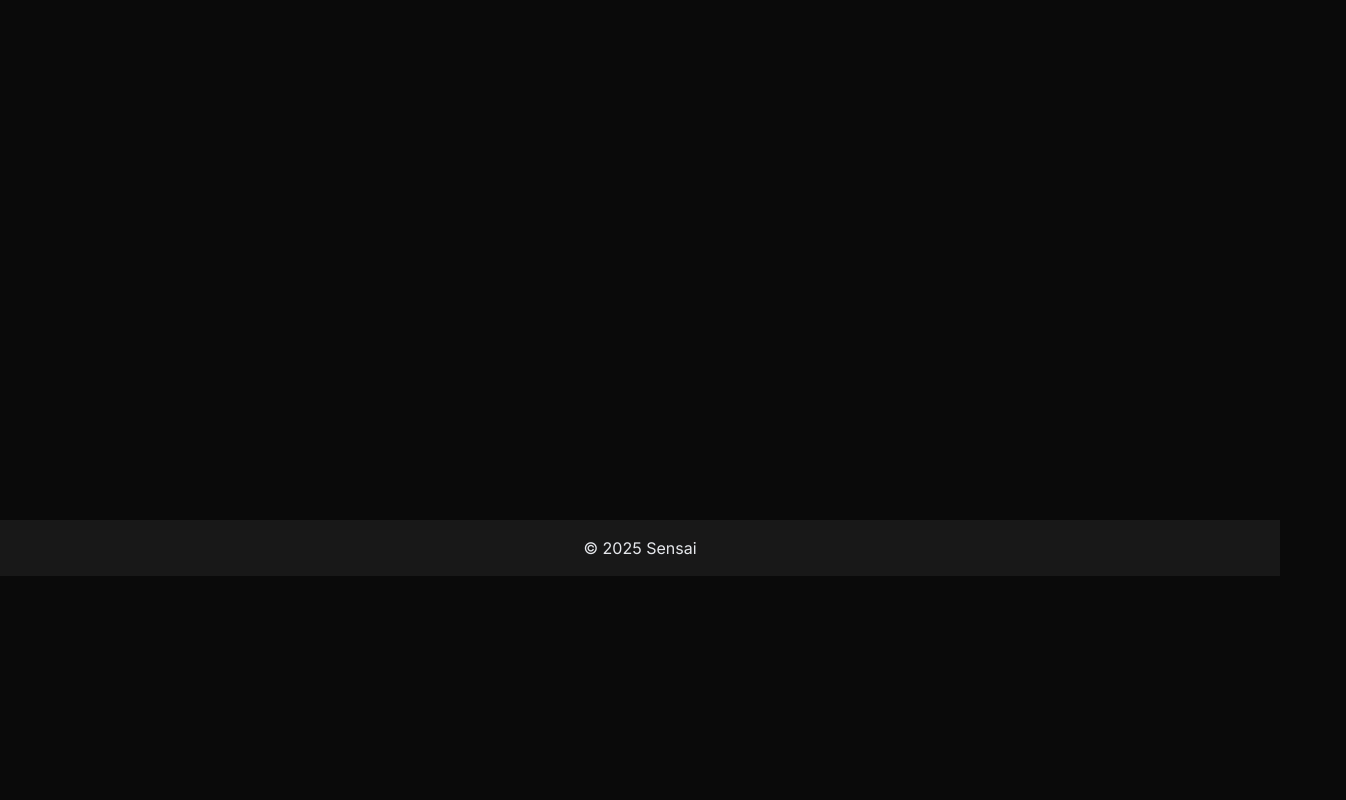
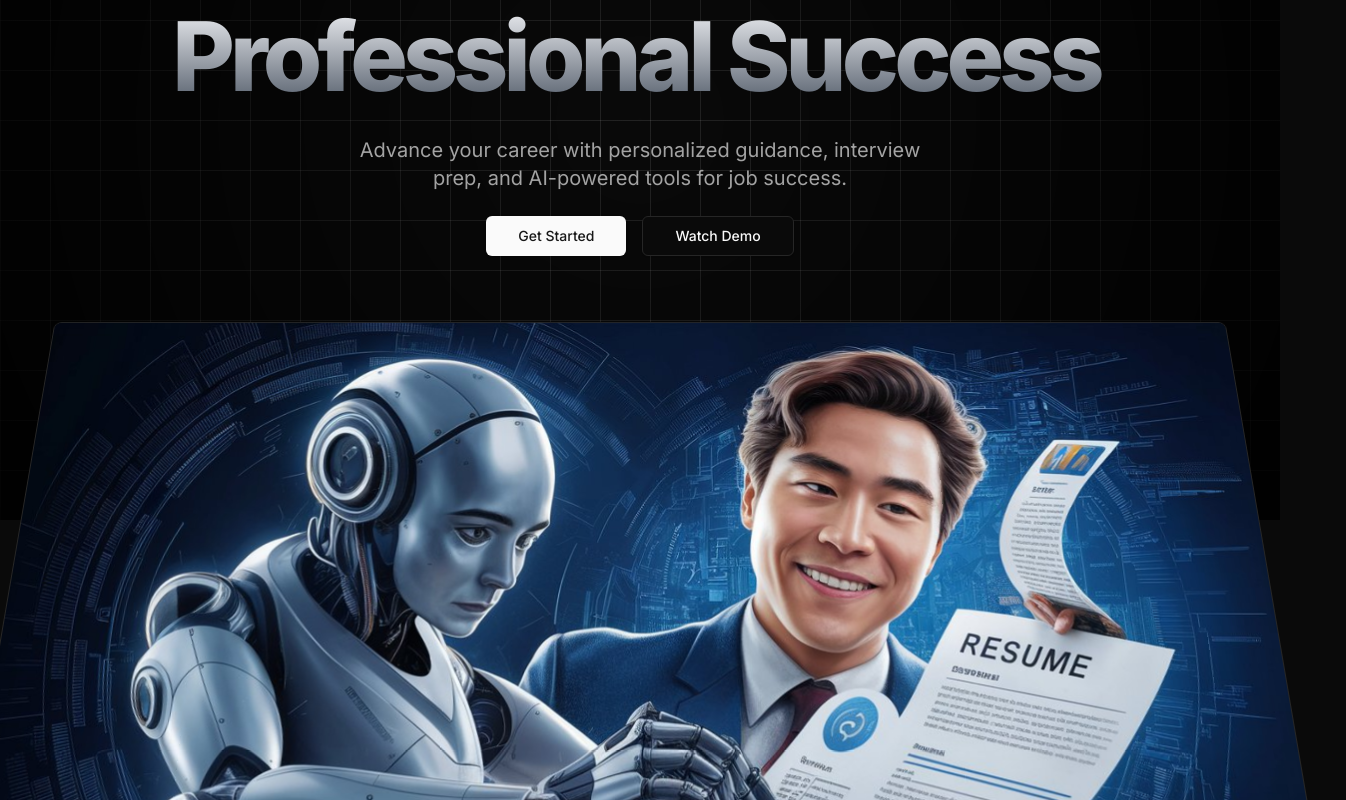
Before and after one commit to TechBot505/PrepXpert, a Next.js app: page / in a window 1280 px wide. Shown: the part 280-1080 px from the top of the page, 1346 px wide, since content can reach past the window. Before the commit the page ends 856 px from the top, so only its background shows below. Built offline with nearby package versions, Linux system fonts and the light colour scheme; no server answers.

Commit message:
Created Landing Page's Hero Section

```diff
--- a/app/globals.css
+++ b/app/globals.css
@@ -70,3 +70,54 @@
     @apply bg-background text-foreground;
   }
 }
+
+@layer utilities {
+  .gradient {
+    @apply bg-gradient-to-b from-gray-400 via-gray-200 to-gray-600;
+  }
+  .gradient-title {
+    @apply gradient font-extrabold tracking-tighter text-transparent bg-clip-text pb-2 pr-2;
+  }
+}
+
+.hero-image-wrapper {
+  perspective: 1000px;
+}
+
+.hero-image {
+  /* transform: rotateX(20deg) scale(0.9) translateY(-50); */
+  transform: rotateX(15deg) scale(1);
+  transition: transform 0.5s ease-out;
+  will-change: transform;
+}
+
+.hero-image.scrolled {
+  transform: rotateX(0deg) scale(1) translateY(40px);
+}
+
+.grid-background {
+  position: fixed;
+  top: 0;
+  left: 0;
+  width: 100%;
+  height: 100%;
+  background: linear-gradient(
+      to right,
+      rgba(255, 255, 255, 0.1) 1px,
+      transparent 1px
+    ),
+    linear-gradient(to bottom, rgba(255, 255, 255, 0.1) 1px, transparent 1px);
+  background-size: 50px 50px;
+  pointer-events: none;
+  z-index: -1;
+}
+
+.grid-background::before {
+  content: "";
+  position: absolute;
+  top: 0;
+  left: 0;
+  width: 100%;
+  height: 100%;
+  background: radial-gradient(circle, transparent, rgba(0, 0, 0, 0.9));
+}
--- a/app/page.js
+++ /dev/null
@@ -1,10 +0,0 @@
-import { Button } from "@/components/ui/button";
-
-export default function Home() {
-  return (
-    <div>
-      <h1>Home</h1>
-      <Button>Click me</Button>
-    </div>
-  );
-}
--- /dev/null
+++ b/app/page.jsx
@@ -0,0 +1,11 @@
+import HeroSection from "@/components/hero";
+
+export default function Home() {
+  return (
+    <div>
+      <div className="grid-background"></div>
+
+      <HeroSection />
+    </div>
+  );
+}
--- /dev/null
+++ b/components/hero.jsx
@@ -0,0 +1,73 @@
+"use client";
+import Link from 'next/link';
+import React, { useEffect, useRef } from 'react'
+import { Button } from './ui/button';
+import Image from 'next/image';
+
+const HeroSection = () => {
+
+    const imageRef = useRef(null);
+
+    useEffect(() => {
+        const imageElement = imageRef.current;
+
+        const handleScroll = () => {
+            const scrollPosition = window.scrollY;
+            const scrollThreshold = 100;
+            if(scrollPosition > scrollThreshold) {
+                imageElement.classList.add('scrolled');
+            } else {
+                imageElement.classList.remove('scrolled');
+            }
+        };
+
+        window.addEventListener('scroll', handleScroll);
+        return () => {
+            window.removeEventListener('scroll', handleScroll);
+        };
+    }, []);
+
+  return (
+    <section className='w-full pt-36 md:pt-48 pb-10'>
+        <div className='space-y-6 text-center'>
+            <div className='space-y-6 mx-auto'>
+                <h1 className='text-5xl font-bold md:text-6xl lg:text-7xl xl:text-8xl gradient-title animate-gradient'>
+                    Your AI Career Coach for
+                    <br />
+                    Professional Success
+                </h1>
+                <p className="mx-auto max-w-[600px] text-muted-foreground md:text-xl">
+                    Advance your career with personalized guidance, interview prep, and
+                    AI-powered tools for job success.
+                </p>
+            </div>
+            <div className='flex justify-center space-x-4'>
+                <Link href="/dashboard">
+                    <Button size="lg" className="px-8">
+                        Get Started
+                    </Button>
+                </Link>
+                <Link href="/dashboard">
+                    <Button size="lg" className="px-8" variant="outline">
+                        Watch Demo
+                    </Button>
+                </Link>
+            </div>
+            <div className="hero-image-wrapper mt-5 md:mt-0">
+                <div ref={imageRef} className='hero-image'>
+                    <Image
+                        src={"/banner.jpeg"}
+                        alt="Banner"
+                        width={1280}
+                        height={720}
+                        className='rounded-lg shadow-2xl border mx-auto'
+                        priority
+                    />
+                </div>
+            </div>
+        </div>
+    </section>
+  )
+}
+
+export default HeroSection;
```
